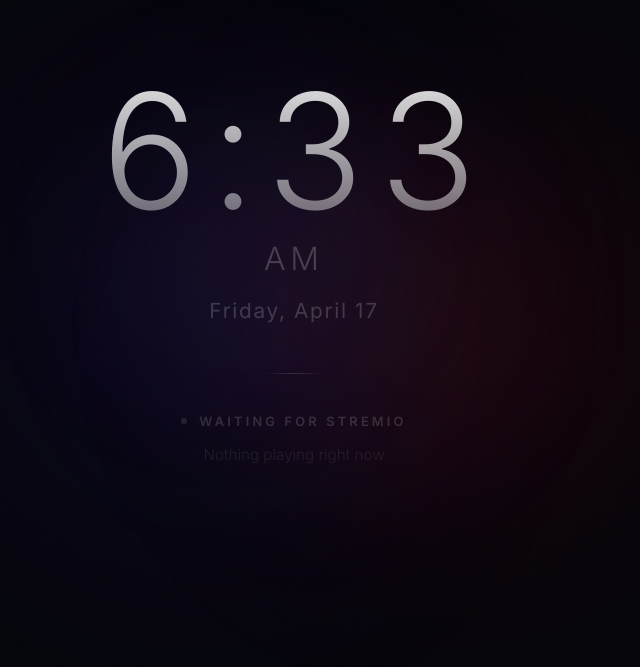
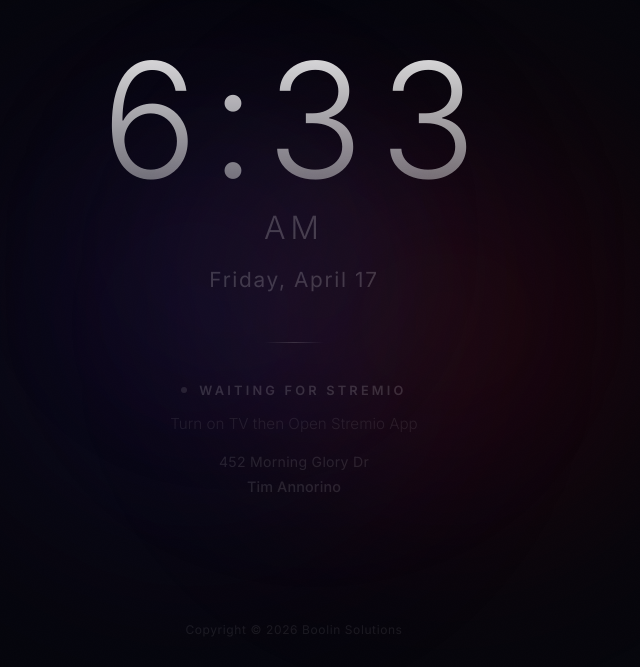
Before and after one commit to Capcaicin/Movie-Poster, a website: page index.html in a window 1280 px wide. Shown: the part 133-800 px from the top of the page, without its empty margins (346-986 px from the left). Drawn offline with Linux system fonts and the light colour scheme; no server answers.

Commit message:
Update idle screen with location, owner, and company info
Assisted-By: docker-agent

```diff
--- a/index.html
+++ b/index.html
@@ -636,6 +636,35 @@
       opacity: 0.08;
       margin-top: 6px;
     }
+    .idle-instructions {
+      font-size: 0.9rem;
+      font-weight: 400;
+      opacity: 0.12;
+      margin-top: 8px;
+      letter-spacing: 0.01em;
+    }
+    .idle-address {
+      font-size: 0.88rem;
+      font-weight: 400;
+      opacity: 0.1;
+      margin-top: 20px;
+      letter-spacing: 0.02em;
+    }
+    .idle-owner {
+      font-size: 0.9rem;
+      font-weight: 500;
+      opacity: 0.11;
+      margin-top: 8px;
+      letter-spacing: 0.01em;
+    }
+    .idle-footer {
+      position: absolute;
+      bottom: 30px;
+      font-size: 0.75rem;
+      font-weight: 400;
+      opacity: 0.08;
+      letter-spacing: 0.05em;
+    }
 
     /* ══════════════════════════════════════════════════════
        TRAILER OVERLAY
@@ -784,7 +813,10 @@
         <div class="idle-status-dot"></div>
         <div class="idle-status-text">Waiting for Stremio</div>
       </div>
-      <div class="idle-subtitle">Nothing playing right now</div>
+      <div class="idle-subtitle">Turn on TV then Open Stremio App</div>
+      <div class="idle-address">452 Morning Glory Dr</div>
+      <div class="idle-owner">Tim Annorino</div>
+      <div class="idle-footer">Copyright © 2026 Boolin Solutions</div>
     </div>
   </div>
 
```
